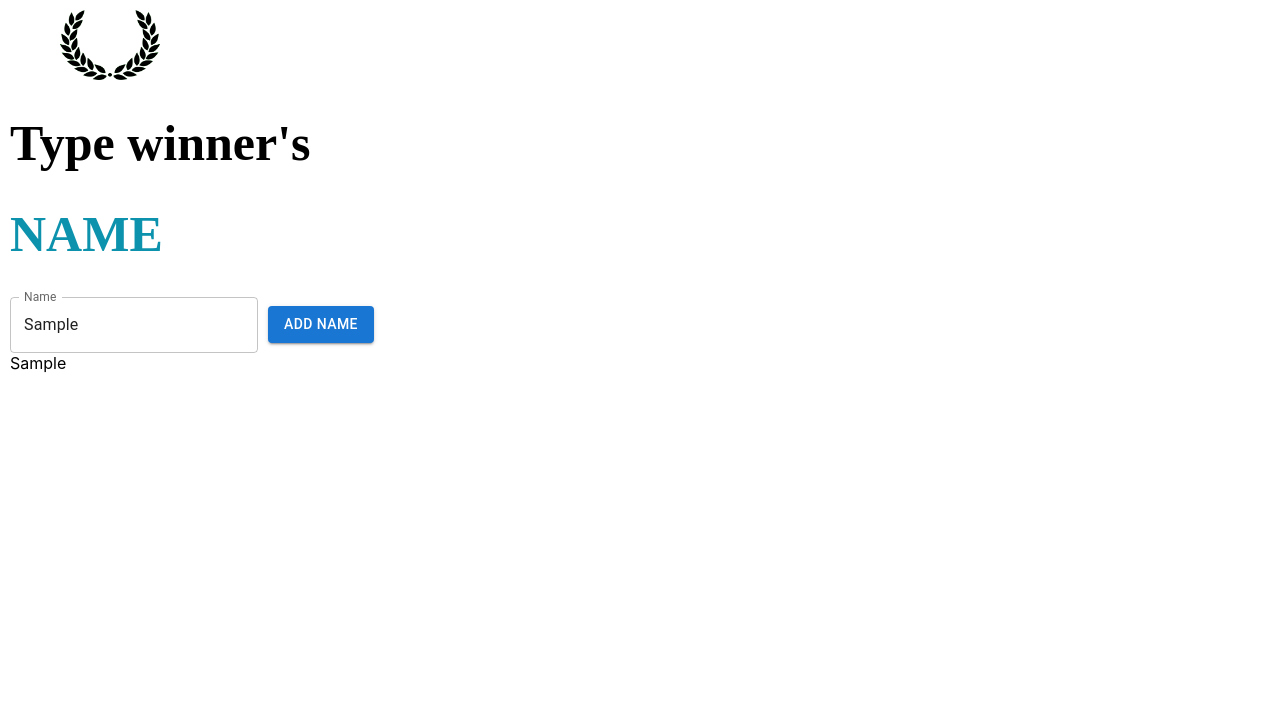
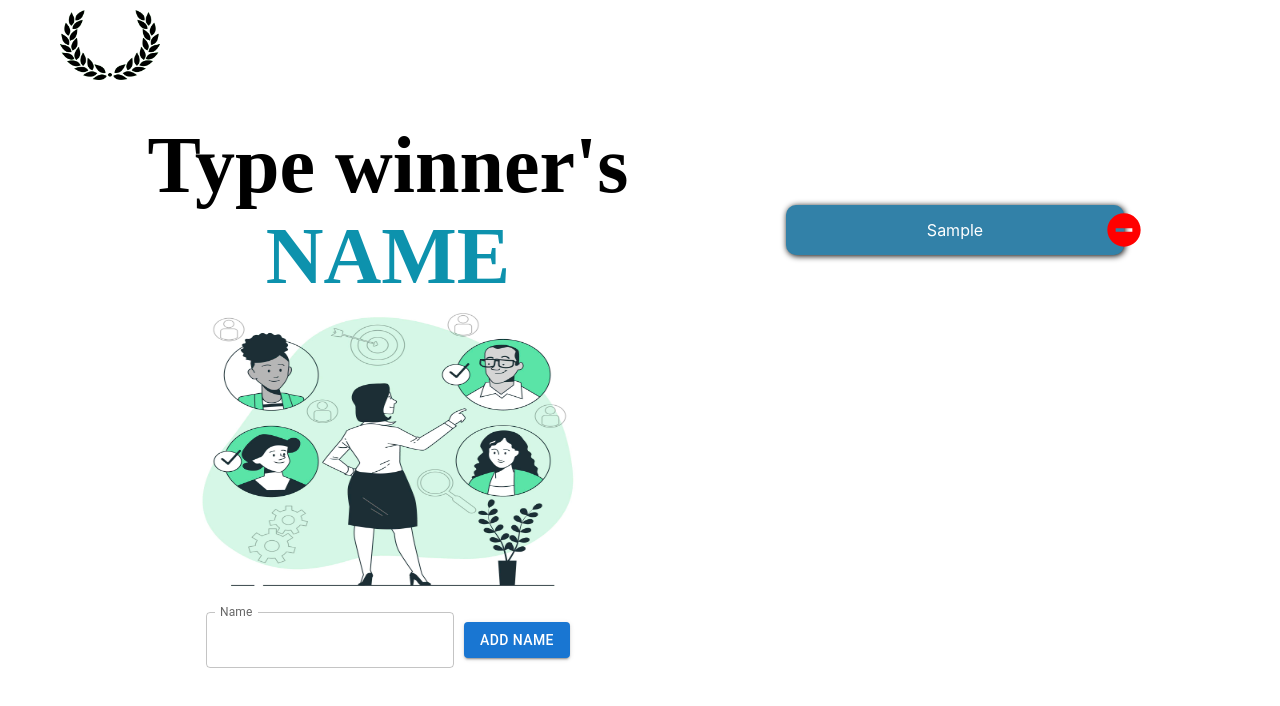
Before and after one commit to bajdster/React_Competition, a React (Create React App) app in the folder react-competition/: page / in a window 1280 px wide. Both pictures are taken after typing "Sample" into the empty fields and a click on the button "ADD NAME". Shown: the top 706 px of the page. Built offline with nearby package versions, Linux system fonts and the light colour scheme; a web font is replaced by a local one.

Commit message:
Adding competition players option

```diff
--- a/react-competition/package.json
+++ b/react-competition/package.json
@@ -5,6 +5,7 @@
   "dependencies": {
     "@emotion/react": "^11.11.1",
     "@emotion/styled": "^11.11.0",
+    "@mui/icons-material": "^5.14.0",
     "@mui/material": "^5.14.0",
     "@testing-library/jest-dom": "^5.16.5",
     "@testing-library/react": "^13.4.0",
--- a/react-competition/src/components/MainBox.js
+++ b/react-competition/src/components/MainBox.js
@@ -1,30 +1,46 @@
 import React, {useState, useRef} from 'react'
 import classes from "../components/MainBox.module.scss"
+import People from "../assets/people.jpg"
+import Players from './Players'
 
-import { FormControl, TextField, Button } from '@mui/material'
+import { TextField, Button, Stack} from '@mui/material'
+
 
 const MainBox = () => {
 
-    const [name, setName] = useState("Antek")
+    const [names, setNames] = useState([])
     const nameRef = useRef()
 
-    const addName = ()=>
+    const addName = (e)=>
     {
-        setName(nameRef.current.value)
+        e.preventDefault();
+        setNames((prev)=>
+        {
+          return [...prev, nameRef.current.value]
+        })
+        nameRef.current.value = ""
     }
 
   return (
     <main>
-        <h1>Type winner's</h1>
-        <h1><span>NAME</span></h1>
 
         <div className={classes.competitionForm}>
-        <form>
-            <TextField id="outlined-basic" label="Name" variant="outlined" inputRef={nameRef}/>
-            <Button onClick={addName} variant="contained">Add Name</Button>
-        </form>
+
+          <h1>Type winner's</h1>
+          <h1><span>NAME</span></h1>
+
+          <div className={classes.peopleImage}><img src={People}></img></div>
+
+          <form onSubmit={addName}>
+              <TextField id="outlined-basic" label="Name" variant="outlined" inputRef={nameRef}/>
+              <Button type= "submit" variant="contained" >Add Name</Button>
+          </form>
         </div>
-        <div>{name}</div>
+
+        <Players names={names}/>
+
+
+
     </main>
   )
 }
--- a/react-competition/src/components/MainBox.module.scss
+++ b/react-competition/src/components/MainBox.module.scss
@@ -4,12 +4,17 @@
 main
 {
     width:100%;
-    height: 300px;
+    min-height: 300px;
+    display: flex;
+    align-items: center;
+    justify-content: center;
 
     h1
     {
         font-family: 'Goldman', cursive;
-        font-size: 50px;
+        font-size: 80px;
+        margin: 0px;
+
 
         span
         {
@@ -17,10 +22,27 @@ main
         }
     }
 
+    .peopleImage
+    {
+        height: 300px;
+        width: 400px;
+
+        img
+        {
+            width:100%;
+            height: 100%;
+        }
+    }
+
     .competitionForm
     {
         width:50%;
-        // height: 300px;
+        display: flex;
+        flex-direction: column;
+        align-items: center;
+        // justify-content: space-around;
+        height: 300px;
+        padding-top: 40px;
         // display: flex;
         // align-items: center;
         // justify-content: center;
@@ -31,6 +53,7 @@ main
             display: flex;
             // justify-content: space-evenly;
             align-items: center;
+            margin-top: 10px;
 
             Button
             {
--- /dev/null
+++ b/react-competition/src/components/Players.js
@@ -0,0 +1,51 @@
+import React from 'react'
+import { Stack } from '@mui/system'
+import Item from '@mui/material/Stack';
+import RemoveCircleIcon from '@mui/icons-material/RemoveCircle';
+
+
+const Players = (props) => {
+
+    const itemStyles = {
+        backgroundColor:"#3281a8",
+        color: "#FFFFFF",
+        // textAlign:"center",
+        height: "50px",
+        width:"70%",
+        textAlign: "center",
+        display: "flex",
+        alignItems: "center",
+        justifyContent: "center",
+        borderRadius: "10px",
+        boxShadow: "1px 1px 6px 0px black",
+        position:"relative"
+    }
+
+    const stackStyles = {
+        // border: '1px solid black',
+        width: "40%",
+        padding: "10px",
+        display: "flex",
+        alignItems: "center",
+        justifyContent: "center",
+    }
+
+    const handleClick = () =>
+    {
+        console.log("Yeah")
+    }
+
+  return (
+
+      <Stack spacing={2} sx={stackStyles}>
+        {props.names.map((name, index)=>
+        {
+          return <Item key={index} index={index} sx ={itemStyles} onClick={handleClick}>{name}
+        <RemoveCircleIcon sx={{position: "absolute", color:"red", right:"-20px", fontSize:"40px"}}/>
+          </Item>
+        })}
+        </Stack>
+  )
+}
+
+export default Players
--- a/react-competition/src/index.scss
+++ b/react-competition/src/index.scss
@@ -7,7 +7,7 @@
 body {
   margin: 0;
   padding: 10px;
-  height: 100%;
+  height: 100vh;
   font-family: -apple-system, BlinkMacSystemFont, 'Segoe UI', 'Roboto', 'Oxygen',
     'Ubuntu', 'Cantarell', 'Fira Sans', 'Droid Sans', 'Helvetica Neue',
     sans-serif;
@@ -16,6 +16,16 @@ body {
   // background-image: url("./assets/bg.jpg");
 }
 
+#root
+{
+  height: 100vh;
+}
+
+.App
+{
+  height: 100%;
+}
+
 code {
   font-family: source-code-pro, Menlo, Monaco, Consolas, 'Courier New',
     monospace;
```
Also changed, not shown: react-competition/src/assets/people.jpg (added), 1 other file (tests, documents, lock files or other folders).
